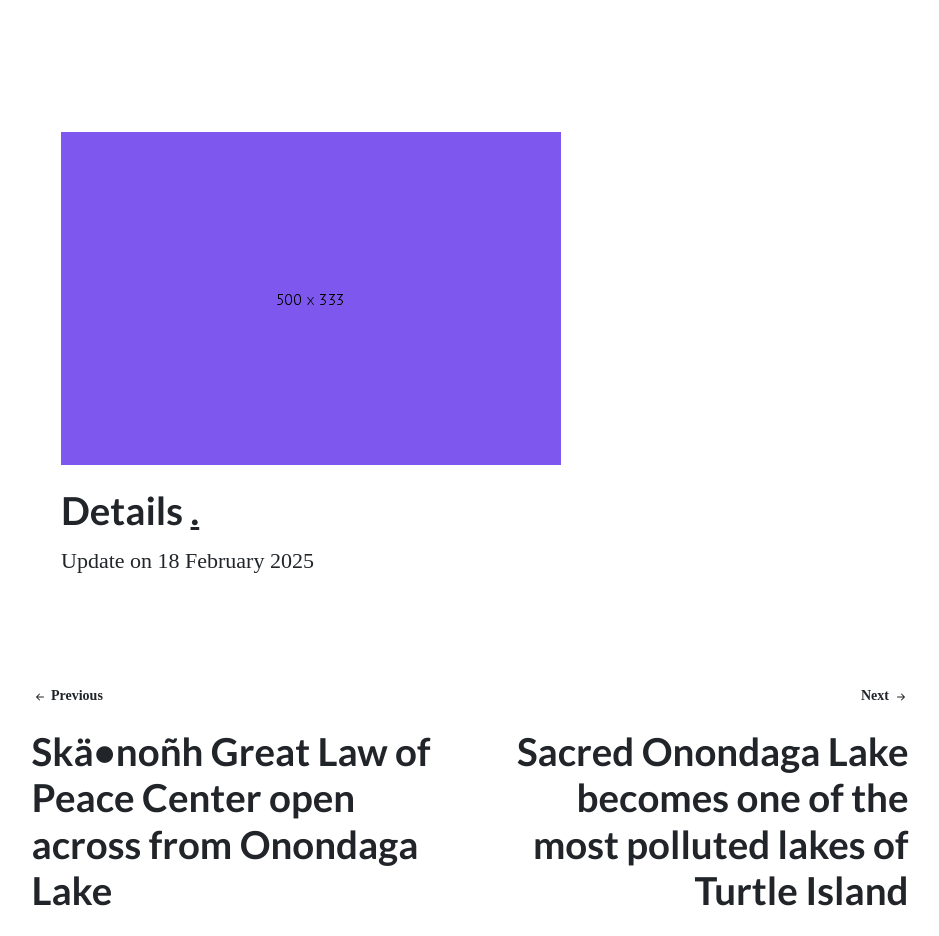
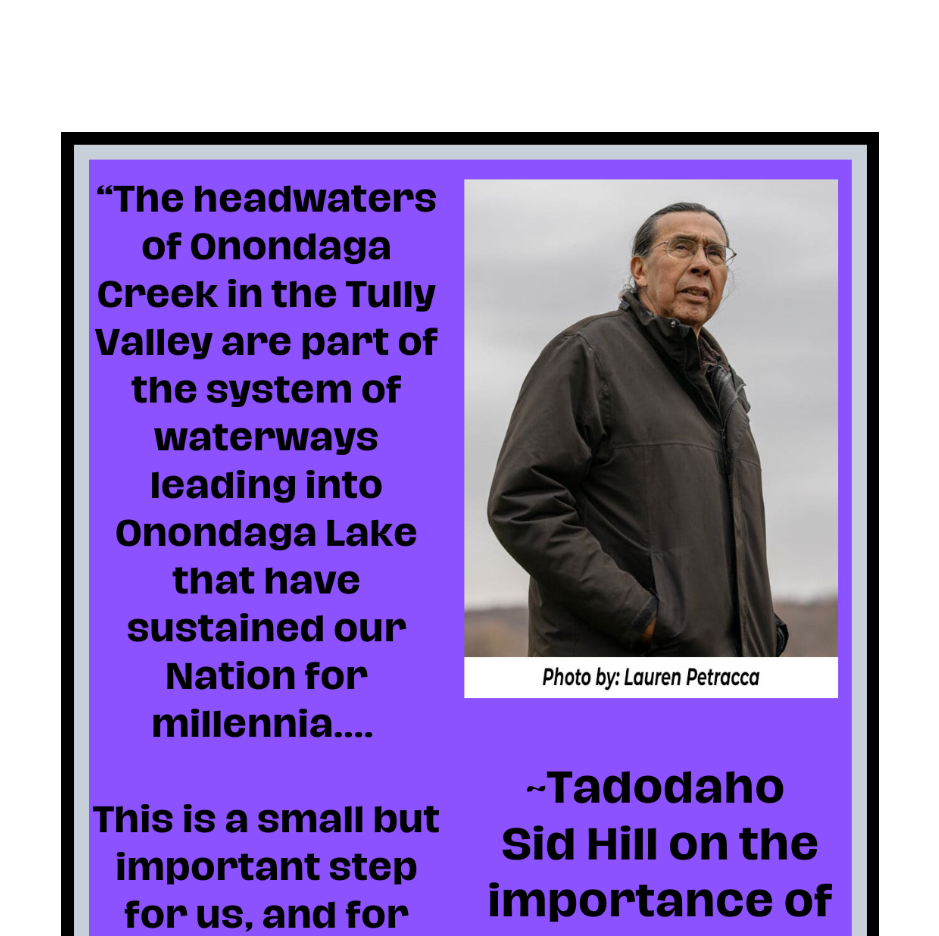
Before and after one commit to adamdjbrett/lakeback.org, an Eleventy site: page content/timeline/17-thousand-acres.md in a window 1280 px wide. Shown: the part 600-1536 px from the top of the page, without its empty margins (170-1109 px from the left). Built offline with nearby package versions, Linux system fonts and the light colour scheme; Eleventy itself is replaced by a stand-in of ours; files that its build step writes are made by us from their sources; a web font is replaced by a local one; what @zachleat/heading-anchors, eleventy-plugin-toc, string-strip-html, zod-validation-error would draw is missing.

Commit message:
Update Timeline “17-thousand-acres”

```diff
--- a/content/timeline/17-thousand-acres.md
+++ b/content/timeline/17-thousand-acres.md
@@ -13,7 +13,7 @@ description: >
 date: 2025-02-18
 image: /img/placeholder/600x200-dddddd.gif
 section:
-  image: /img/placeholder/500x333-7e57ee.gif
+  image: /img/unnamed-8-.png
   info: 2024 CE
 show_table_of_content: false
 ---
```
Also changed, not shown: public/img/unnamed-8-.png (added).
